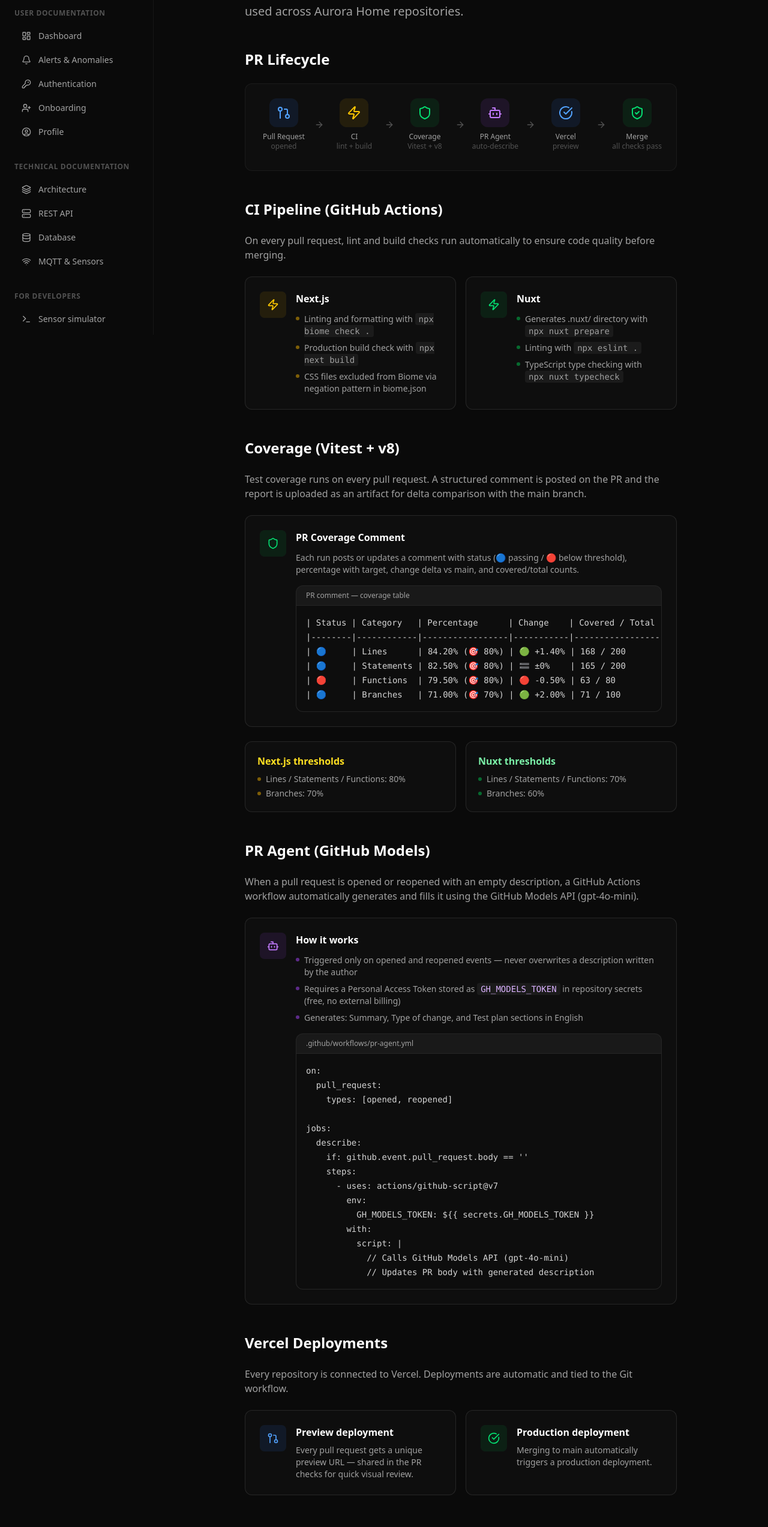
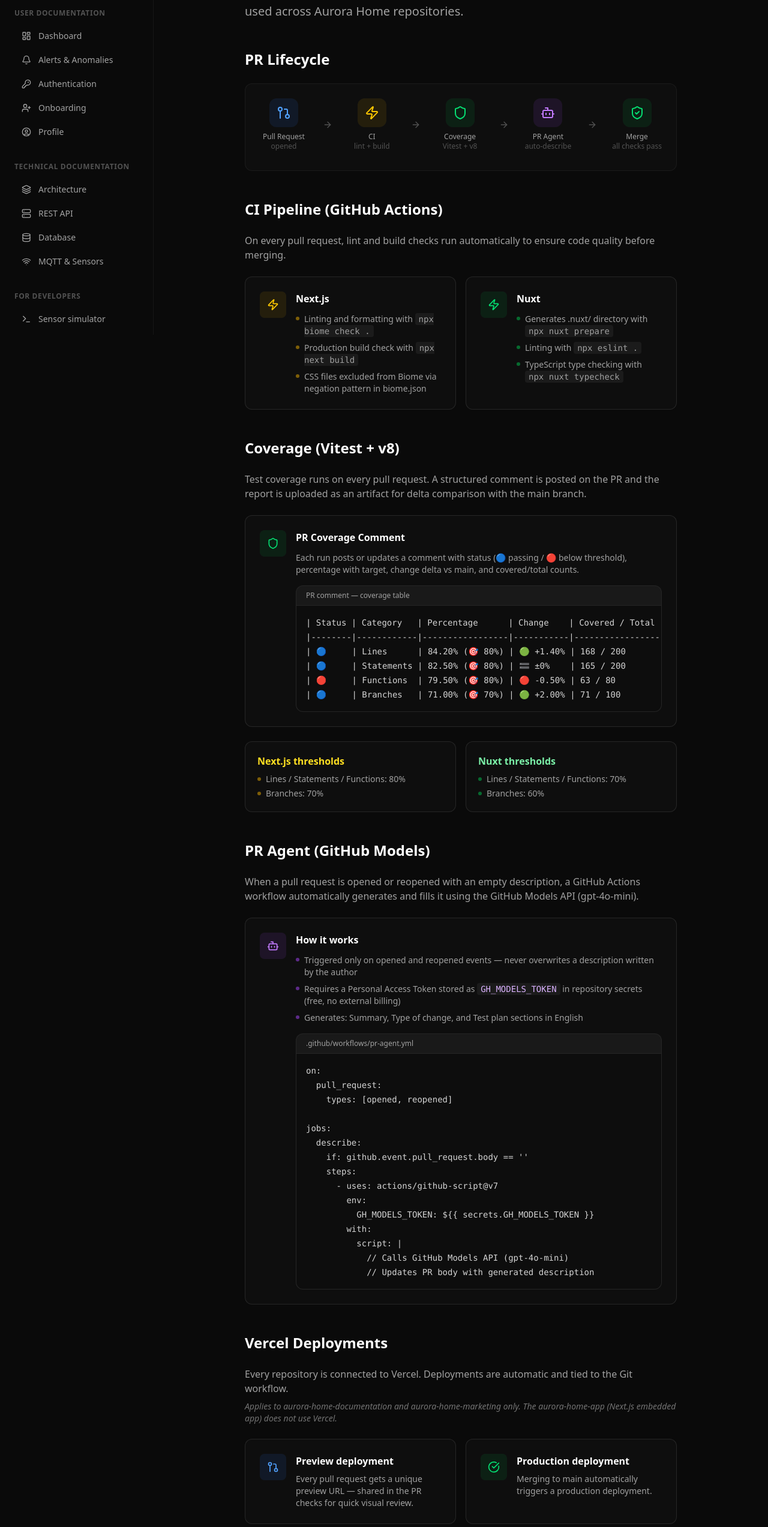
Before and after one commit to ESP-AuroraHome/aurora-home-documentation, a Next.js app: page /en/docs/ci-cd in a window 1280 px wide. Shown: the part 242-2788 px from the top of the page at 60% size. Built offline with nearby package versions, Linux system fonts and the light colour scheme.

Commit message:
docs: remove Vercel from universal pipeline diagram, add scope note

```diff
--- a/messages/en.json
+++ b/messages/en.json
@@ -926,6 +926,7 @@
 		"precommitNextjsLi1": "Husky + lint-staged configured in package.json",
 		"precommitNuxtLi1": "Husky + lint-staged configured in package.json",
 		"summaryTitle": "Everything is automated",
-		"summaryDesc": "From the moment a branch is pushed, the pipeline handles linting, testing, coverage reporting, PR description, preview deployment, and AI code review — with branch protection ensuring nothing reaches main without passing all checks."
+		"summaryDesc": "From the moment a branch is pushed, the pipeline handles linting, testing, coverage reporting, PR description, preview deployment, and AI code review — with branch protection ensuring nothing reaches main without passing all checks.",
+		"vercelScope": "Applies to aurora-home-documentation and aurora-home-marketing only. The aurora-home-app (Next.js embedded app) does not use Vercel."
 	}
 }
--- a/messages/zh.json
+++ b/messages/zh.json
@@ -926,6 +926,7 @@
 		"precommitNextjsLi1": "Husky + lint-staged 在 package.json 中配置",
 		"precommitNuxtLi1": "Husky + lint-staged 在 package.json 中配置",
 		"summaryTitle": "一切皆自动化",
-		"summaryDesc": "从分支推送的那一刻起，流水线负责处理 lint、测试、覆盖率报告、PR 描述、预览部署和 AI 代码审查 — 分支保护确保没有任何内容在未通过所有检查的情况下进入 main。"
+		"summaryDesc": "从分支推送的那一刻起，流水线负责处理 lint、测试、覆盖率报告、PR 描述、预览部署和 AI 代码审查 — 分支保护确保没有任何内容在未通过所有检查的情况下进入 main。",
+		"vercelScope": "仅适用于 aurora-home-documentation 和 aurora-home-marketing。aurora-home-app（嵌入式 Next.js 应用）不使用 Vercel。"
 	}
 }
--- a/src/app/[locale]/docs/ci-cd/page.tsx
+++ b/src/app/[locale]/docs/ci-cd/page.tsx
@@ -94,18 +94,6 @@
 							</span>
 							<span className="text-xs text-neutral-600 text-center">
 								auto-describe
-							</span>
-						</div>
-						<ArrowRight className="w-4 h-4 text-neutral-600 flex-shrink-0" />
-						<div className="flex flex-col items-center min-w-[80px]">
-							<div className="w-12 h-12 rounded-xl bg-blue-500/10 flex items-center justify-center mb-2">
-								<CheckCircle className="w-6 h-6 text-blue-400" />
-							</div>
-							<span className="text-xs text-neutral-400 text-center">
-								Vercel
-							</span>
-							<span className="text-xs text-neutral-600 text-center">
-								preview
 							</span>
 						</div>
 						<ArrowRight className="w-4 h-4 text-neutral-600 flex-shrink-0" />
@@ -318,7 +306,10 @@
 			{/* Vercel */}
 			<div className="mb-12">
 				<h2 className="text-2xl font-bold mb-6">{t("vercelTitle")}</h2>
-				<p className="text-neutral-400 mb-6">{t("vercelDescription")}</p>
+				<p className="text-neutral-400 mb-2">{t("vercelDescription")}</p>
+				<p className="text-sm text-neutral-500 mb-6 italic">
+					{t("vercelScope")}
+				</p>
 				<div className="grid sm:grid-cols-2 gap-4">
 					<div className="p-6 rounded-xl border border-white/10 bg-white/[0.02]">
 						<div className="flex items-start gap-4">
```
Also changed, not shown: messages/es.json, messages/fr.json.
